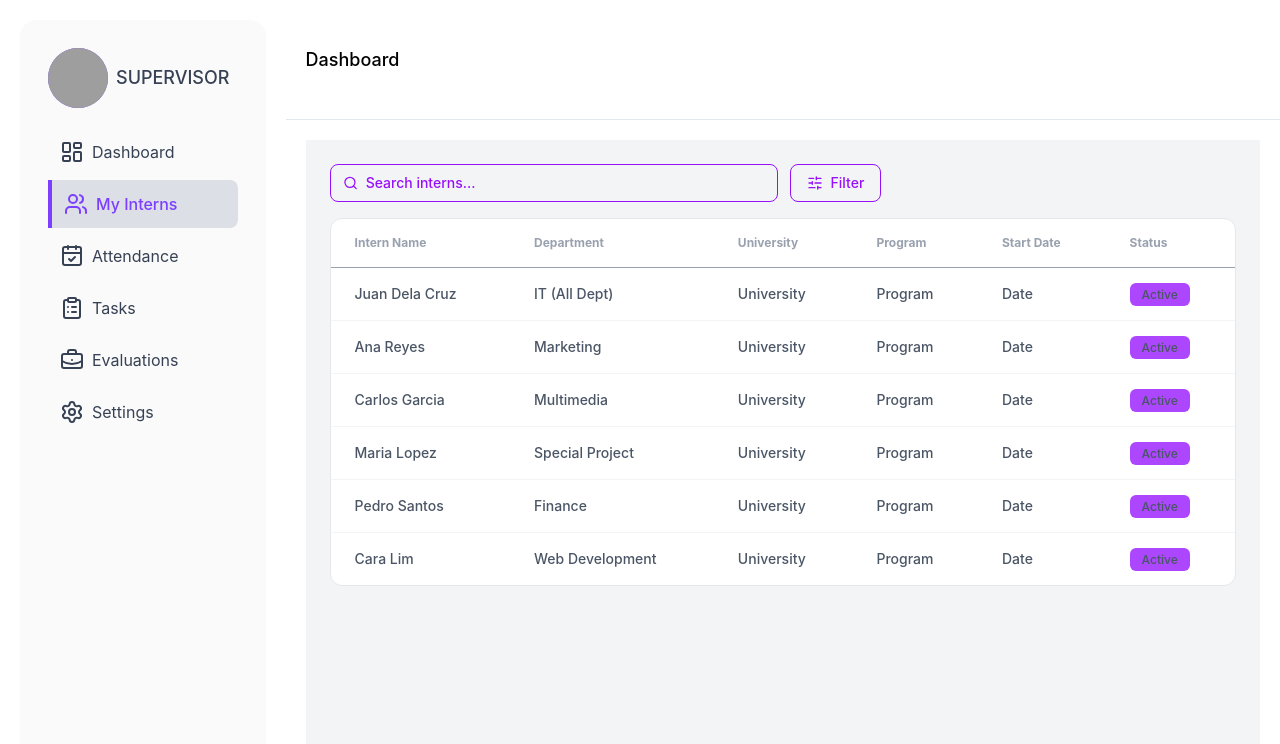
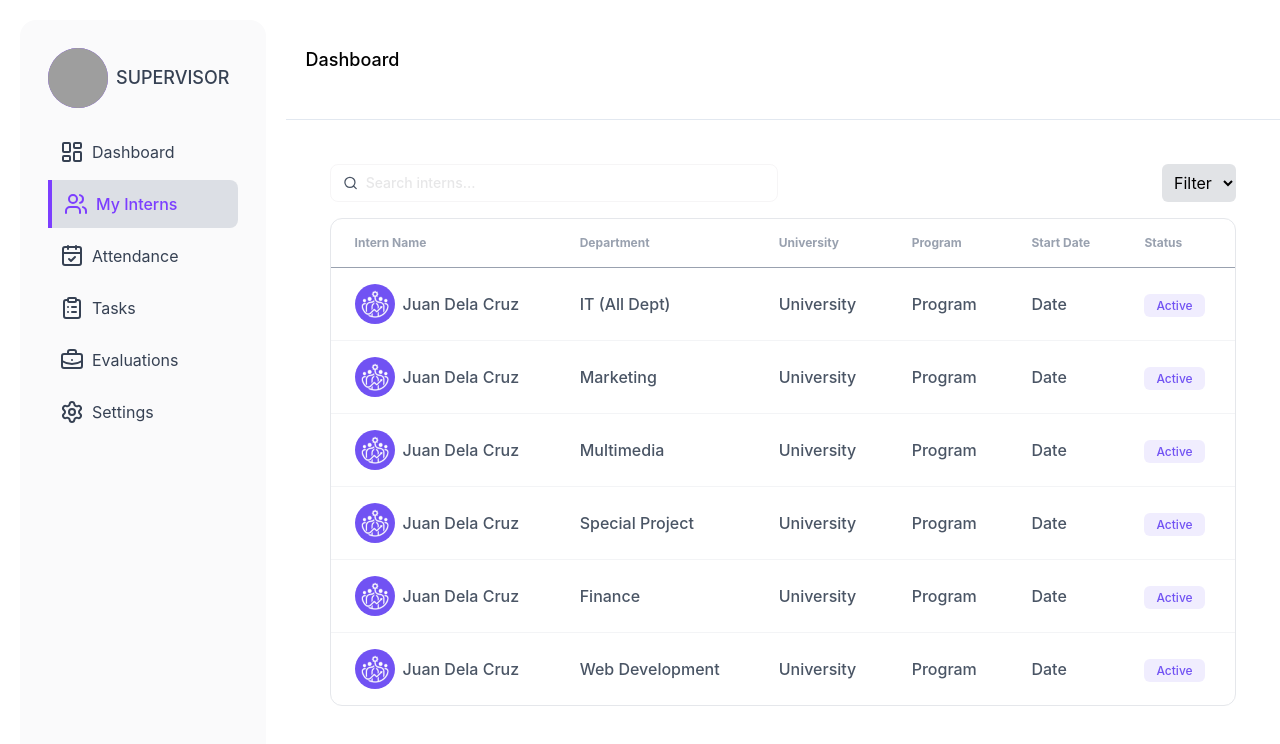
Before and after one commit to dev-St0ic/HR-Internship-Management-System, a React (Vite) app in the folder frontend-hrms/: page /s/myinterns in a window 1280 px wide. Shown: the top 744 px of the page. Built offline with nearby package versions, Linux system fonts and the light colour scheme; grey boxes are pictures that could not be loaded.

Commit message:
create settings page

```diff
--- a/frontend-hrms/src/portals/supervisor/pages/SupervisorMyInterns.jsx
+++ b/frontend-hrms/src/portals/supervisor/pages/SupervisorMyInterns.jsx
@@ -2,31 +2,27 @@ import { Search, SlidersHorizontal } from "lucide-react";
 
 export default function SupervisorMyInterns() {
   return (
-    <div className="p-6 bg-gray-100 min-h-screen">
+    <div className="p-6 min-h-screen">
 
-      {/* TOP BAR */}
-      <div className="flex items-center gap-3 mb-4">
+      <div className="flex items-center justify-between gap-3 mb-4">
 
-        {/* SEARCH INPUT */}
-        <div className="flex items-center w-full max-w-md bg-purple border border-purple-600 rounded-lg px-3 py-2">
-          <Search className="w-4 h-4 text-purple-600  mr-2" />
+        <div className="flex items-center w-full max-w-md bg-purple border border-[#A2A1A81A] rounded-lg px-3 py-2">
+          <Search className="w-4 h-4 text-gray-600  mr-2" />
           <input
             type="text"
             placeholder="Search interns..."
-            className="w-full outline-none text-sm font-medium text-purple-600 placeholder-purple-600"
+            className="w-full outline-none text-sm font-medium text-[#16151C33]"
           />
         </div>
 
-        {/* FILTER BUTTON */}
-        <button className="flex items-center gap-2 px-4 py-2 bg-purple border border-purple-600 rounded-lg text-sm font-medium text-purple-600 hover:bg-purple-50">
-          <SlidersHorizontal className="w-4 h-4" />
-          Filter
-        </button>
+        <select className="bg-gray-500/20 p-2 rounded-md border-0">
+                <option>Filter</option>
+                <option>Filter</option>
+              </select>
       </div>
 
-      {/* TABLE CONTAINER */}
       <div className="bg-white rounded-xl border border-gray-200 overflow-hidden">
-        <table className="w-full text-sm text-gray-600">
+        <table className="table-auto w-full text-md text-gray-600">
 
           <thead className="text-gray-400 text-xs border-b">
             <tr>
@@ -41,73 +37,91 @@ export default function SupervisorMyInterns() {
 
           <tbody className="divide-y divide-gray-100">
             <tr className="hover:bg-gray-50 font-medium">
-              <td className="px-6 py-4">Juan Dela Cruz</td>
+              <td className="px-6 py-4 flex items-center">
+                <img src="../../image.png" className="size-10 bg-[#7152F3] rounded-full mr-2" />
+                Juan Dela Cruz
+                </td>
               <td className="px-6 py-4">IT (All Dept)</td>
               <td className="px-6 py-4">University</td>
               <td className="px-6 py-4">Program</td>
               <td className="px-6 py-4">Date</td>
               <td className="px-6 py-4">
-                <span className="bg-purple-500 text-white-1000 text-xs px-3 font- py-1 rounded-md">
+                <span className="bg-[#7152F31A] text-[#7152F3] text-xs px-3 font- py-1 rounded-md">
                   Active
                 </span>
               </td>
             </tr>
             <tr className="hover:bg-gray-50 font-medium">
-              <td className="px-6 py-4">Ana Reyes</td>
+              <td className="px-6 py-4 flex items-center">
+                <img src="../../image.png" className="size-10 bg-[#7152F3] rounded-full mr-2" />
+                Juan Dela Cruz
+                </td>
               <td className="px-6 py-4">Marketing</td>
               <td className="px-6 py-4">University</td>
               <td className="px-6 py-4">Program</td>
               <td className="px-6 py-4">Date</td>
               <td className="px-6 py-4">
-                <span className="bg-purple-500 text-white-1000 text-xs px-3 py-1 rounded-md">
+                <span className="bg-[#7152F31A] text-[#7152F3] text-xs px-3 font- py-1 rounded-md">
                   Active
                 </span>
               </td>
             </tr>
             <tr className="hover:bg-gray-50 font-medium">
-              <td className="px-6 py-4">Carlos Garcia</td>
+              <td className="px-6 py-4 flex items-center">
+                <img src="../../image.png" className="size-10 bg-[#7152F3] rounded-full mr-2" />
+                Juan Dela Cruz
+                </td>
               <td className="px-6 py-4">Multimedia</td>
               <td className="px-6 py-4">University</td>
               <td className="px-6 py-4">Program</td>
               <td className="px-6 py-4">Date</td>
               <td className="px-6 py-4">
-               <span className="bg-purple-500 text-white-100 text-xs px-3 py-1 rounded-md">
+               <span className="bg-[#7152F31A] text-[#7152F3] text-xs px-3 font- py-1 rounded-md">
                   Active
                 </span>
               </td>
             </tr>
             <tr className="hover:bg-gray-50 font-medium">
-              <td className="px-6 py-4">Maria Lopez</td>
+              <td className="px-6 py-4 flex items-center">
+                <img src="../../image.png" className="size-10 bg-[#7152F3] rounded-full mr-2" />
+                Juan Dela Cruz
+                </td>
               <td className="px-6 py-4">Special Project</td>
               <td className="px-6 py-4">University</td>
               <td className="px-6 py-4">Program</td>
               <td className="px-6 py-4">Date</td>
               <td className="px-6 py-4">
-                <span className="bg-purple-500 text-white-1000 text-xs px-3 py-1 rounded-md">
+                <span className="bg-[#7152F31A] text-[#7152F3] text-xs px-3 font- py-1 rounded-md">
                   Active
                 </span>
               </td>
             </tr>
             <tr className="hover:bg-gray-50 font-medium">
-              <td className="px-6 py-4">Pedro Santos</td>
+              <td className="px-6 py-4 flex items-center">
+                <img src="../../image.png" className="size-10 bg-[#7152F3] rounded-full mr-2" />
+                Juan Dela Cruz
+                </td>
               <td className="px-6 py-4">Finance</td>
               <td className="px-6 py-4">University</td>
               <td className="px-6 py-4">Program</td>
               <td className="px-6 py-4">Date</td>
               <td className="px-6 py-4">
-                <span className="bg-purple-500 text-white-1000 text-xs px-3 py-1 rounded-md">
+                <span className="bg-[#7152F31A] text-[#7152F3] text-xs px-3 font- py-1 rounded-md">
                   Active
                 </span>
               </td>
             </tr>
             <tr className="hover:bg-gray-50 font-medium">
-              <td className="px-6 py-4">Cara Lim</td>
+              <td className="px-6 py-4 flex items-center">
+                <img src="../../image.png" className="size-10 bg-[#7152F3] rounded-full mr-2" />
+                Juan Dela Cruz
+                </td>
               <td className="px-6 py-4">Web Development</td>
               <td className="px-6 py-4">University</td>
               <td className="px-6 py-4">Program</td>
               <td className="px-6 py-4">Date</td>
               <td className="px-6 py-4">
-                <span className="bg-purple-500 text-white-1000 text-xs px-3 py-1 rounded-md">
+                <span className="bg-[#7152F31A] text-[#7152F3] text-xs px-3 font- py-1 rounded-md">
                   Active
                 </span>
               </td>
```
Also changed, not shown: frontend-hrms/src/portals/supervisor/pages/SupervisorSettings.jsx (+200 -4 lines).
